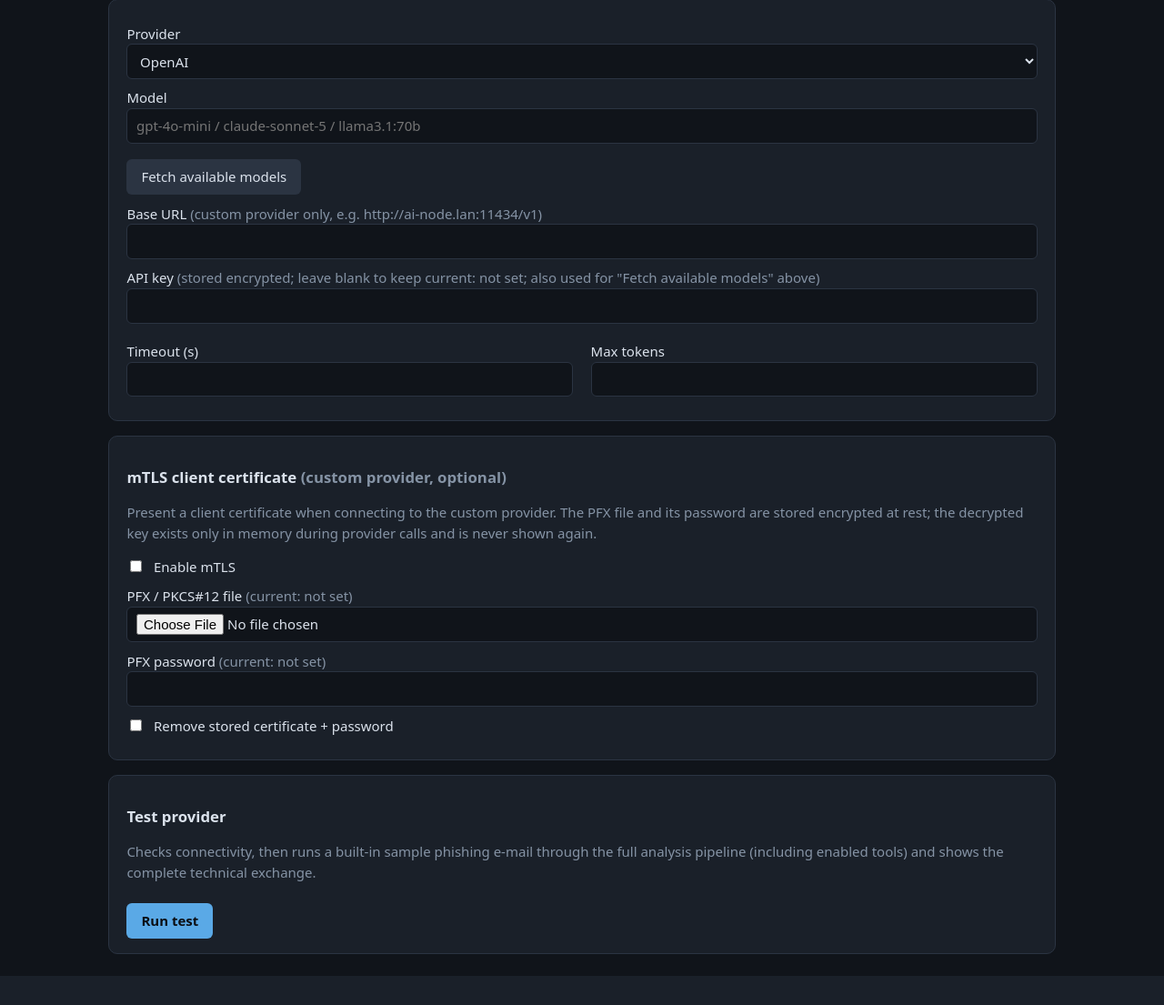
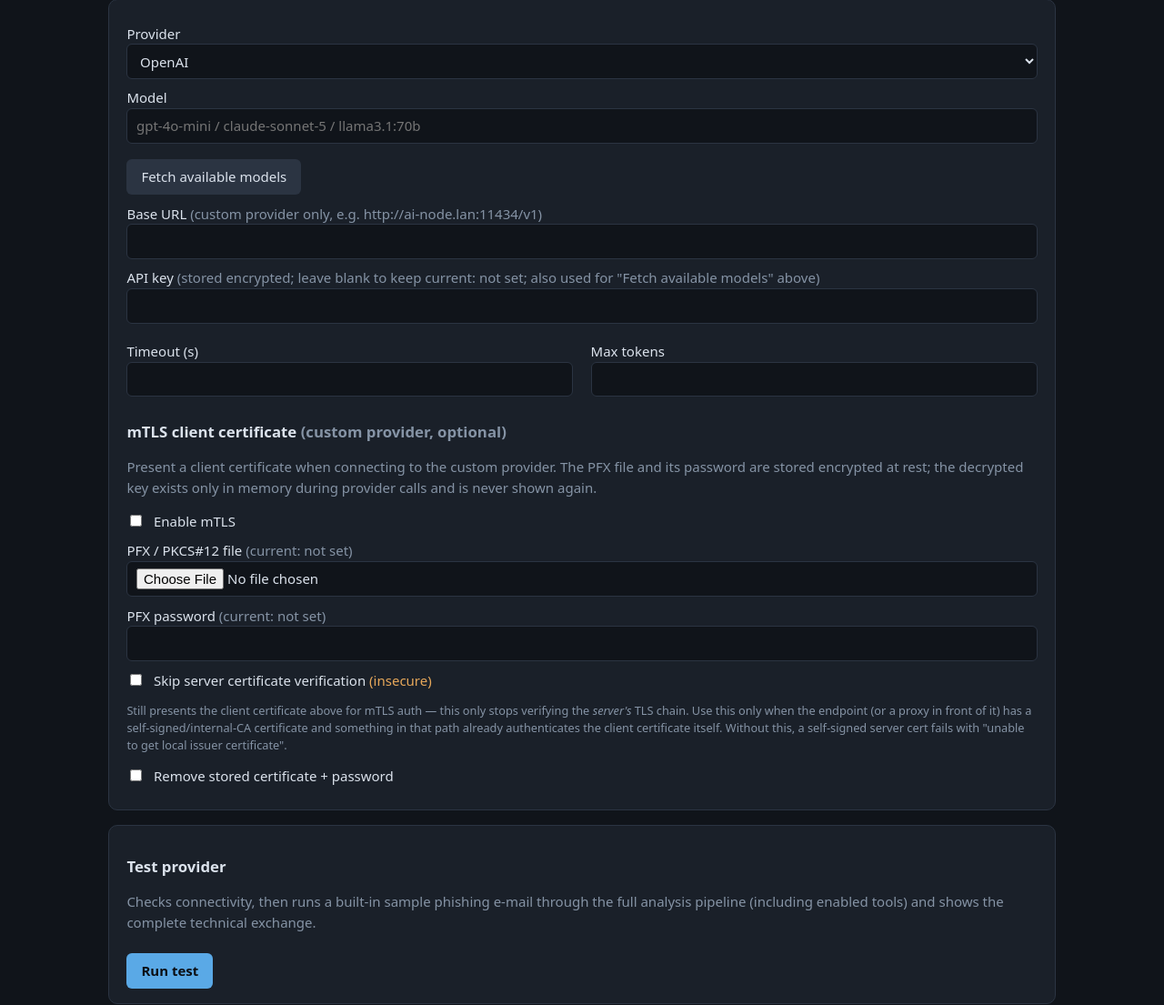
Before and after one commit to TheUniquePaulSmith/spamallam, a FastAPI app: template spamallam/templates/provider.html in a window 1280 px wide. Shown: the part 124-1229 px from the top of the page at 91% size. Before the commit the page ends 1197 px from the top, so only its background shows below. Run offline with FastAPI, Linux system fonts and the light colour scheme; the template is opened without the code that fills it, so the values that code supplies are empty; parts of the project's set-up code (start-up, migrations or seed data) failed here and were passed over.

Commit message:
Add mTLS skip-verify option; merge provider settings into one form
- Custom providers behind a self-signed/internal-CA proxy that already
  authenticates the client certificate were failing with "unable to
  get local issuer certificate" — the mTLS context still verified the
  SERVER's cert chain by default even though the client cert loaded
  fine. Added provider.mtls.skip_verify: when set, the client cert is
  still presented for mTLS auth, but server chain verification is
  disabled (ctx.check_hostname=False, ctx.verify_mode=CERT_NONE).
  Applies to both the provider-test/model-fetch calls and real AI
  analysis, since all go through the same load_provider() path.

- Merged the separate "Save" (provider fields) and "Save mTLS
  settings" (cert upload) forms/buttons on /settings/provider into
  one form and one POST handler, per request — mTLS checkbox fields
  renamed (enabled -> mtls_enabled, clear -> mtls_clear) to avoid
  colliding now that they share a form.

All 30 existing tests pass.

Co-Authored-By: Claude Sonnet 5 <noreply@anthropic.com>

```diff
--- a/spamallam/app/admin/app.py
+++ b/spamallam/app/admin/app.py
@@ -196,35 +196,30 @@ def create_app() -> FastAPI:
     async def provider_save(request: Request, csrf: str = Form(...),
                             ptype: str = Form(...), model: str = Form(...),
                             base_url: str = Form(""), api_key: str = Form(""),
-                            timeout_seconds: int = Form(60), max_tokens: int = Form(1024)):
+                            timeout_seconds: int = Form(60), max_tokens: int = Form(1024),
+                            mtls_enabled: str = Form("off"),
+                            pfx: UploadFile | None = File(None),
+                            pfx_password: str = Form(""),
+                            skip_verify: str = Form("off"),
+                            mtls_clear: str = Form("")):
         username = security.require_admin(request)
         security.check_csrf(username, csrf)
         if ptype not in ("openai", "anthropic", "custom"):
             raise HTTPException(status_code=400, detail="bad provider type")
+        box = _box()
         values: dict[str, Any] = {
             "provider.type": ptype,
             "provider.model": model.strip(),
             "provider.base_url": base_url.strip(),
             "provider.timeout_seconds": max(5, min(600, timeout_seconds)),
             "provider.max_tokens": max(64, min(32768, max_tokens)),
+            "provider.mtls.enabled": mtls_enabled == "on",
+            "provider.mtls.skip_verify": skip_verify == "on",
         }
         if api_key.strip():  # blank = keep existing
-            values["provider.api_key"] = _box().encrypt(api_key.strip())
-        changes = SETTINGS.update(values)
-        audit.record_changes(username, changes)
-        return RedirectResponse("/settings/provider", status_code=303)
+            values["provider.api_key"] = box.encrypt(api_key.strip())
 
-    @app.post("/settings/provider/mtls")
-    async def provider_mtls(request: Request, csrf: str = Form(...),
-                            enabled: str = Form("off"),
-                            pfx: UploadFile | None = File(None),
-                            pfx_password: str = Form(""),
-                            clear: str = Form("")):
-        username = security.require_admin(request)
-        security.check_csrf(username, csrf)
-        box = _box()
-        values: dict[str, Any] = {"provider.mtls.enabled": enabled == "on"}
-        if clear == "on":
+        if mtls_clear == "on":
             values["provider.mtls.pfx"] = None
             values["provider.mtls.pfx_password"] = None
             values["provider.mtls.enabled"] = False
@@ -236,6 +231,7 @@ def create_app() -> FastAPI:
                 values["provider.mtls.pfx"] = box.encrypt(data)
             if pfx_password:
                 values["provider.mtls.pfx_password"] = box.encrypt(pfx_password)
+
         changes = SETTINGS.update(values)
         audit.record_changes(username, changes)
         return RedirectResponse("/settings/provider", status_code=303)
--- a/spamallam/app/providers/factory.py
+++ b/spamallam/app/providers/factory.py
@@ -48,6 +48,12 @@ def _mtls_context(box: SecretsBox, mtls_cfg: dict[str, Any]) -> ssl.SSLContext:
         os.close(fd)
         ctx = ssl.create_default_context()
         ctx.load_cert_chain(path)
+        if mtls_cfg.get("skip_verify"):
+            # Client cert is still sent (mTLS auth to the proxy); we just stop
+            # verifying the SERVER's cert chain, for self-signed/internal-CA
+            # endpoints where the proxy in front already authenticates us.
+            ctx.check_hostname = False
+            ctx.verify_mode = ssl.CERT_NONE
     finally:
         try:
             os.unlink(path)
--- a/spamallam/app/store/settings.py
+++ b/spamallam/app/store/settings.py
@@ -40,6 +40,10 @@ DEFAULTS: dict[str, Any] = {
             "enabled": False,
             "pfx": None,         # encrypted blob of the PFX file bytes
             "pfx_password": None,  # encrypted blob
+            # Skip verifying the SERVER's TLS certificate chain (client cert is
+            # still presented). For self-signed/internal-CA endpoints where a
+            # proxy in front already authenticates the client cert itself.
+            "skip_verify": False,
         },
     },
     "context": {
--- a/spamallam/templates/provider.html
+++ b/spamallam/templates/provider.html
@@ -2,7 +2,7 @@
 {% block title %}LLM provider{% endblock %}
 {% block content %}
 <h1>LLM provider</h1>
-<form method="post" action="/settings/provider" class="card">
+<form method="post" action="/settings/provider" enctype="multipart/form-data" class="card">
   <input type="hidden" name="csrf" value="{{ csrf }}">
   <label>Provider
     <select name="ptype" id="ptype">
@@ -26,23 +26,28 @@
     <label>Timeout (s) <input name="timeout_seconds" type="number" value="{{ provider.timeout_seconds }}"></label>
     <label>Max tokens <input name="max_tokens" type="number" value="{{ provider.max_tokens }}"></label>
   </div>
-  {% if is_admin %}<button class="primary">Save</button>{% endif %}
-</form>
 
-<form method="post" action="/settings/provider/mtls" enctype="multipart/form-data" class="card">
-  <input type="hidden" name="csrf" value="{{ csrf }}">
   <h2>mTLS client certificate <span class="muted">(custom provider, optional)</span></h2>
   <p class="muted">Present a client certificate when connecting to the custom provider.
      The PFX file and its password are stored encrypted at rest; the decrypted key
      exists only in memory during provider calls and is never shown again.</p>
-  <label class="row"><input type="checkbox" name="enabled"
+  <label class="row"><input type="checkbox" name="mtls_enabled"
       {{ 'checked' if cfg.provider.mtls.enabled }}> <span>Enable mTLS</span></label>
   <label>PFX / PKCS#12 file <span class="muted">(current: {{ provider.mtls.pfx or 'not set' }})</span>
     <input type="file" name="pfx" accept=".pfx,.p12"></label>
   <label>PFX password <span class="muted">(current: {{ provider.mtls.pfx_password or 'not set' }})</span>
     <input type="password" name="pfx_password" autocomplete="off"></label>
-  <label class="row"><input type="checkbox" name="clear"> <span>Remove stored certificate + password</span></label>
-  {% if is_admin %}<button class="primary">Save mTLS settings</button>{% endif %}
+  <label class="row"><input type="checkbox" name="skip_verify"
+      {{ 'checked' if cfg.provider.mtls.skip_verify }}>
+    <span>Skip server certificate verification <span class="warn">(insecure)</span></span></label>
+  <p class="muted small">Still presents the client certificate above for mTLS auth — this only
+     stops verifying the <em>server's</em> TLS chain. Use this only when the endpoint (or a proxy
+     in front of it) has a self-signed/internal-CA certificate and something in that path already
+     authenticates the client certificate itself. Without this, a self-signed server cert fails
+     with "unable to get local issuer certificate".</p>
+  <label class="row"><input type="checkbox" name="mtls_clear"> <span>Remove stored certificate + password</span></label>
+
+  {% if is_admin %}<button class="primary">Save</button>{% endif %}
 </form>
 
 <div class="card">
```
